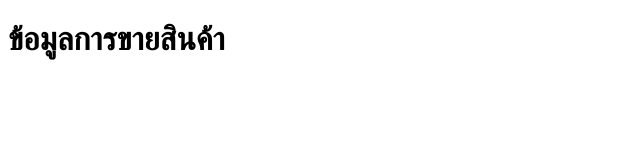
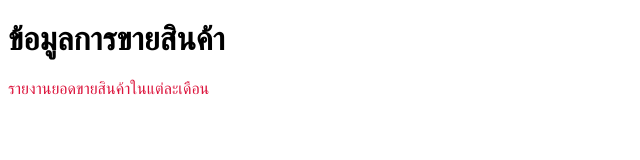
Before and after one commit to danicabeau/git-and-github, a plain HTML site: page index.html in a window 1280 px wide. Shown: the whole page, without its empty margins (0-640 px from the left). Drawn offline with Linux system fonts and the light colour scheme.

Commit message:
add report sale

```diff
--- a/index.html
+++ b/index.html
@@ -4,8 +4,14 @@
     <meta charset="UTF-8">
     <meta name="viewport" content="width=device-width, initial-scale=1.0">
     <title>Document</title>
+    <style>
+        p{
+            color: crimson;
+        }
+    </style>
 </head>
 <body>
     <h1>ข้อมูลการขายสินค้า</h1>
+    <p>รายงานยอดขายสินค้าในแต่ละเดือน</p>
 </body>
 </html>
```
